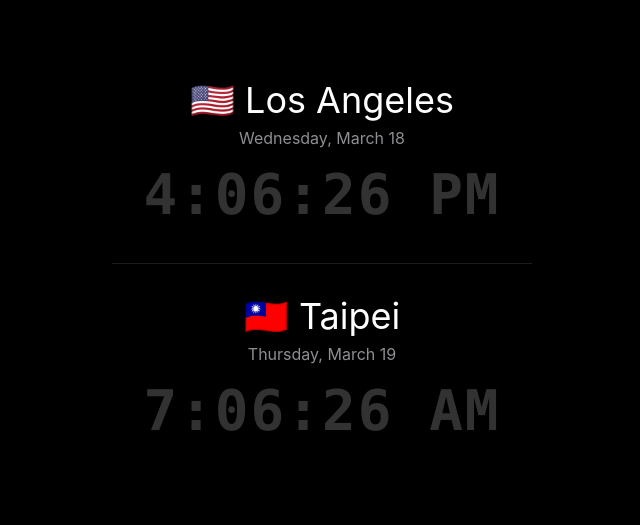
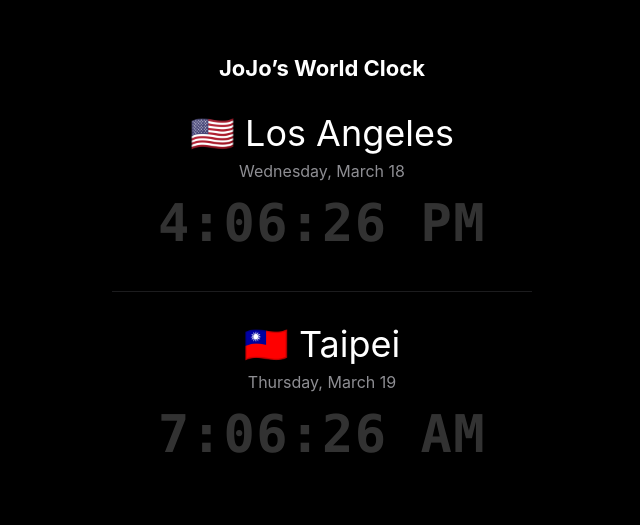
Before and after one commit to jferraro2000/world-clock, a plain HTML site: page index.html in a window 1280 px wide. Shown: the part 122-647 px from the top of the page, without its empty margins (318-958 px from the left). Drawn offline with Linux system fonts and the light colour scheme.

Commit message:
Update3 index.html
More style changes.

```diff
--- a/index.html
+++ b/index.html
@@ -4,7 +4,7 @@
 <head>
 <meta name="viewport" content="width=device-width, initial-scale=1, viewport-fit=cover">
 
-<title>World Clock</title>
+<title>JoJo's World Clock</title>
 
 <meta name="apple-mobile-web-app-capable" content="yes">
 <meta name="apple-mobile-web-app-status-bar-style" content="black-translucent">
@@ -52,6 +52,13 @@ body {
   padding: 20px;
 }
 
+/* Title */
+.title {
+  font-size: 22px;
+  font-weight: 700;
+  margin-bottom: 30px;
+}
+
 /* City Block */
 .city-block {
   margin-bottom: 40px;
@@ -72,19 +79,19 @@ body {
 
 /* Time */
 .time {
-  font-size: 56px;
+  font-size: 52px; /* slightly smaller for perfect fit */
   font-weight: 600;
-  letter-spacing: 2px;
+  letter-spacing: 1.5px;
   font-family: ui-monospace, SFMono-Regular, Menlo, monospace;
 
   display: inline-block;
-  transition: transform 0.2s ease, opacity 0.2s ease;
+  transition: transform 0.15s ease, opacity 0.15s ease;
 }
 
-/* Animation states */
+/* Smooth animation */
 .time.fade-out {
   opacity: 0;
-  transform: translateY(5px);
+  transform: translateY(3px);
 }
 
 .time.fade-in {
@@ -104,9 +111,11 @@ body {
 
 <body>
 
-<div id="splash"> World Clock</div>
+<div id="splash"> JoJo's World Clock</div>
 
 <div class="container" id="app" style="display:none;">
+
+  <div class="title">JoJo’s World Clock</div>
 
   <div class="city-block">
     <div class="city">🇺🇸 Los Angeles</div>
@@ -145,6 +154,8 @@ function formatTime(date, timeZone) {
 }
 
 function animateUpdate(element, newValue) {
+  if (element.textContent === newValue) return;
+
   element.classList.add("fade-out");
 
   setTimeout(() => {
@@ -154,9 +165,9 @@ function animateUpdate(element, newValue) {
 
     setTimeout(() => {
       element.classList.remove("fade-in");
-    }, 200);
+    }, 150);
 
-  }, 100);
+  }, 75);
 }
 
 function updateTime() {
@@ -183,7 +194,7 @@ window.addEventListener("load", () => {
   setTimeout(() => {
     document.getElementById("splash").style.display = "none";
     document.getElementById("app").style.display = "block";
-  }, 700);
+  }, 600);
 });
 </script>
 
```
